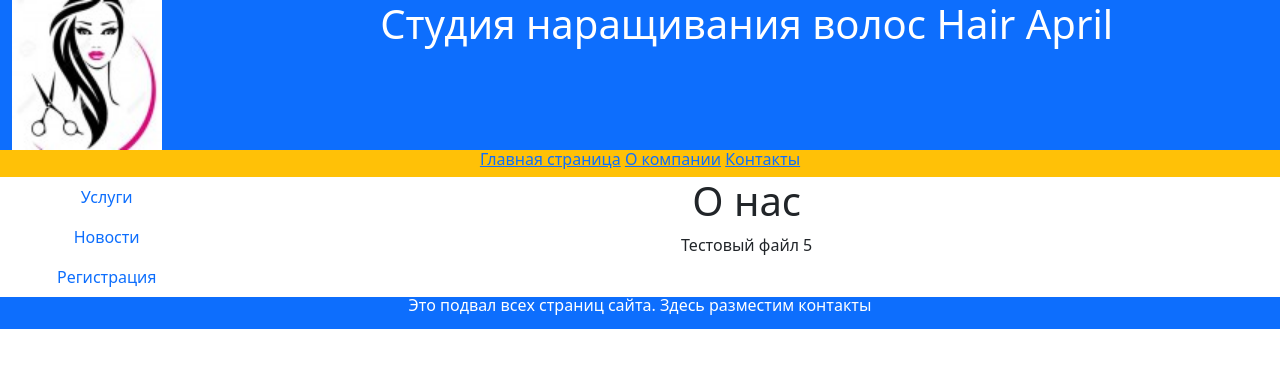
After one commit to shmelya008/DiplomaWork, a Django app: page /about in a window 1280 px wide. The commit adds this page. Shown: the top 368 px of the page. Run offline with Django 5.2, Linux system fonts and the light colour scheme; some libraries are stand-ins or nearby versions.

Commit message:
17.11/23:50

```diff
--- a/HAProject/HAStudio/models.py
+++ b/HAProject/HAStudio/models.py
@@ -35,8 +35,8 @@ class Post(models.Model):
     objects = models.Manager()
     DoesNotExist = models.Manager
 
-    # def get_absolute_url(self):
-    #     return reverse('HAStudio:post_detail', args=[self.slug])
+    def get_absolute_url(self):
+        return reverse('post_detail', args=[self.slug])
 
     class Meta:
         ordering = ('-publish',)
--- a/HAProject/HAStudio/urls.py
+++ b/HAProject/HAStudio/urls.py
@@ -3,7 +3,11 @@ from HAStudio import views
 
 urlpatterns = [
     path('', views.index, name='index'),
-    # path('services', views.services, name='services'),
+    path('services', views.services, name='services'),
     # path('news', views.post_list, name='post_list'),
-    # path('<slug:post>/', views.post_detail, name='post_detail'),
+    path('news', views.PostListView.as_view(), name='post_list'),
+    path('registration', views.registration, name='registration'),
+    path('contacts', views.contacts, name='contacts'),
+    path('about', views.about, name='about'),
+    path('<slug:post>/', views.post_detail, name='post_detail'),
 ]
--- a/HAProject/HAStudio/views.py
+++ b/HAProject/HAStudio/views.py
@@ -1,22 +1,50 @@
 from django.shortcuts import render, get_object_or_404
+from django.core.paginator import Paginator, EmptyPage, PageNotAnInteger
+from django.views.generic import ListView
 from .models import Post
 
 
 # Create your views here.
 def index(request):
     text_head = 'Это заголовок главной страницы сайта'
-    text_body = 'Это содержимое главной страницы сайта'
+    text_body = 'Добро пожаловать на сайт студии air April! Это содержимое главной страницы сайта'
     context = {'text_head': text_head, 'text_body': text_body}
     return render(request, 'index.html', context)
+
+
+def about(request):
+    return render(request, 'about.html')
+
+
+def contacts(request):
+    return render(request, 'contacts.html')
 
 
 def services(request):
     return render(request, 'services.html')
 
 
-def post_list(request):
-    posts = Post.objects.filter(status='published')
-    return render(request, 'post_list.html', {'posts': posts})
+class PostListView(ListView):
+    queryset = Post.objects.filter(status='published')
+    context_object_name = 'posts'
+    paginate_by = 2
+    template_name = 'post_list.html'
+
+    # def post_list(request):
+    #     posts = Post.objects.filter(status='published')
+    #     paginator = Paginator(posts, 3)
+    #     page = request.GET.get('page')
+    #     try:
+    #         posts = paginator.page(page)
+    #     except PageNotAnInteger:
+    #         posts = paginator.page(1)
+    #     except EmptyPage:
+    #         posts = paginator.page(paginator.num_pages)
+    #     return render(request, 'post_list.html', {'page': page, 'posts': posts})
+
+
+def registration(request):
+    return render(request, 'registration.html')
 
 
 def post_detail(request, post):
--- /dev/null
+++ b/HAProject/templates/about.html
@@ -0,0 +1,6 @@
+{% extends 'base.html' %}
+
+{% block content %}
+    <h1>О нас</h1>
+    <p>Тестовый файл 5</p>
+{% endblock %}
--- a/HAProject/templates/base.html
+++ b/HAProject/templates/base.html
@@ -14,10 +14,10 @@
     <div class="container-fluid р-1 bg-primary text-white text-center">
         <div class="row">
             <div class="col-2 text-start">
-                <img src=" {% static 'images/logo.jpg' %} " width="70" height="70">
+                <img src=" {% static 'images/logo.jpg' %} " width="150" height="150">
             </div>
             <div class="col-10">
-                <h1>Это шапка сайта с логотипом</h1>
+                <h1>Студия наращивания волос Hair April</h1>
             </div>
         </div>
     </div>
@@ -25,8 +25,8 @@
         <div class="row bg-warning text-center">
             <h6>
                 <a href="{% url 'index' %}">Главная страница</a>
-                <a href="{% url 'index' %}">О компании</a>
-                <a href="{% url 'index' %}">Контакты</a>
+                <a href="{% url 'about' %}">О компании</a>
+                <a href="{% url 'contacts' %}">Контакты</a>
             </h6>
         </div>
     </div>
@@ -41,9 +41,9 @@
             <div class="col-2">
                 {% block sidebar %}
                 <nav class="nav flex-column">
-                    <a class="nav-link" href="{% url 'index' %}">Ссылка1</a>
-                    <a class="nav-link" href="{% url 'index' %}">Ссылка2</a>
-                    <a class="nav-link" href="{% url 'index' %}">Ссылка3</a>
+                    <a class="nav-link" href="{% url 'services' %}">Услуги</a>
+                    <a class="nav-link" href="{% url 'post_list' %}">Новости</a>
+                    <a class="nav-link" href="{% url 'registration' %}">Регистрация</a>
                 </nav>
                 {% endblock sidebar %}
             </div>
@@ -58,7 +58,7 @@
     <div class="container-fluid">
         <div class="row bg-primary text-center text-white lh-1">
             {% block footer %}
-                <p>Это подвал всех страниц сайта</p>
+                <p>Это подвал всех страниц сайта. Здесь разместим контакты</p>
             {% endblock footer %}
         </div>
     </div>
--- /dev/null
+++ b/HAProject/templates/contacts.html
@@ -0,0 +1,6 @@
+{% extends 'base.html' %}
+
+{% block content %}
+    <h1>Контакты</h1>
+    <p>Тестовый файл 4</p>
+{% endblock %}
--- a/HAProject/templates/index.html
+++ b/HAProject/templates/index.html
@@ -1,11 +1,11 @@
 {% extends 'base.html' %}
-{% block title %}HAStudio{% endblock title %}
+
 {% block header %}
     <h5>{{ text_head }}</h5>
 {% endblock header %}
 {% block content %}
     <div class="container-fluid my-2">
-        <div class="row">
+        <div class="row bg-success text-white mx-2">
             <div class="col text-center">
                 <div>{{ text_body }}</div>
             </div>
--- a/HAProject/templates/post_list.html
+++ b/HAProject/templates/post_list.html
@@ -1,4 +1,4 @@
-{% extends 'index.html' %}
+{% extends 'base.html' %}
 
 {% block title %}
     Posts
@@ -8,7 +8,8 @@
     <h1>Posts</h1>
     {% for post in posts %}
         <h2>
-            <a href=post.title>{{ post.title }}</a>
+            <a href='{{ post.get_absolute_url }}'>{{ post.title }}</a>
         </h2>
     {% endfor %}
+    {% include 'paginator.html' with page=page_obj %}
 {% endblock %}
--- /dev/null
+++ b/HAProject/templates/registration.html
@@ -0,0 +1,6 @@
+{% extends 'base.html' %}
+
+{% block content %}
+    <h1>Регистрация пользователей</h1>
+    <p>Тестовый файл 3</p>
+{% endblock %}
--- a/HAProject/templates/services.html
+++ b/HAProject/templates/services.html
@@ -1,8 +1,4 @@
-{% extends 'index.html' %}
-
-{% block title %}
-    Services
-{% endblock %}
+{% extends 'base.html' %}
 
 {% block content %}
     <h1>Serv1</h1>
```
Also changed, not shown: HAProject/templates/paginator.html (added, +13 -0 lines), HAProject/templates/post_detail.html (+13 -9 lines), HAProject/db.sqlite3.
